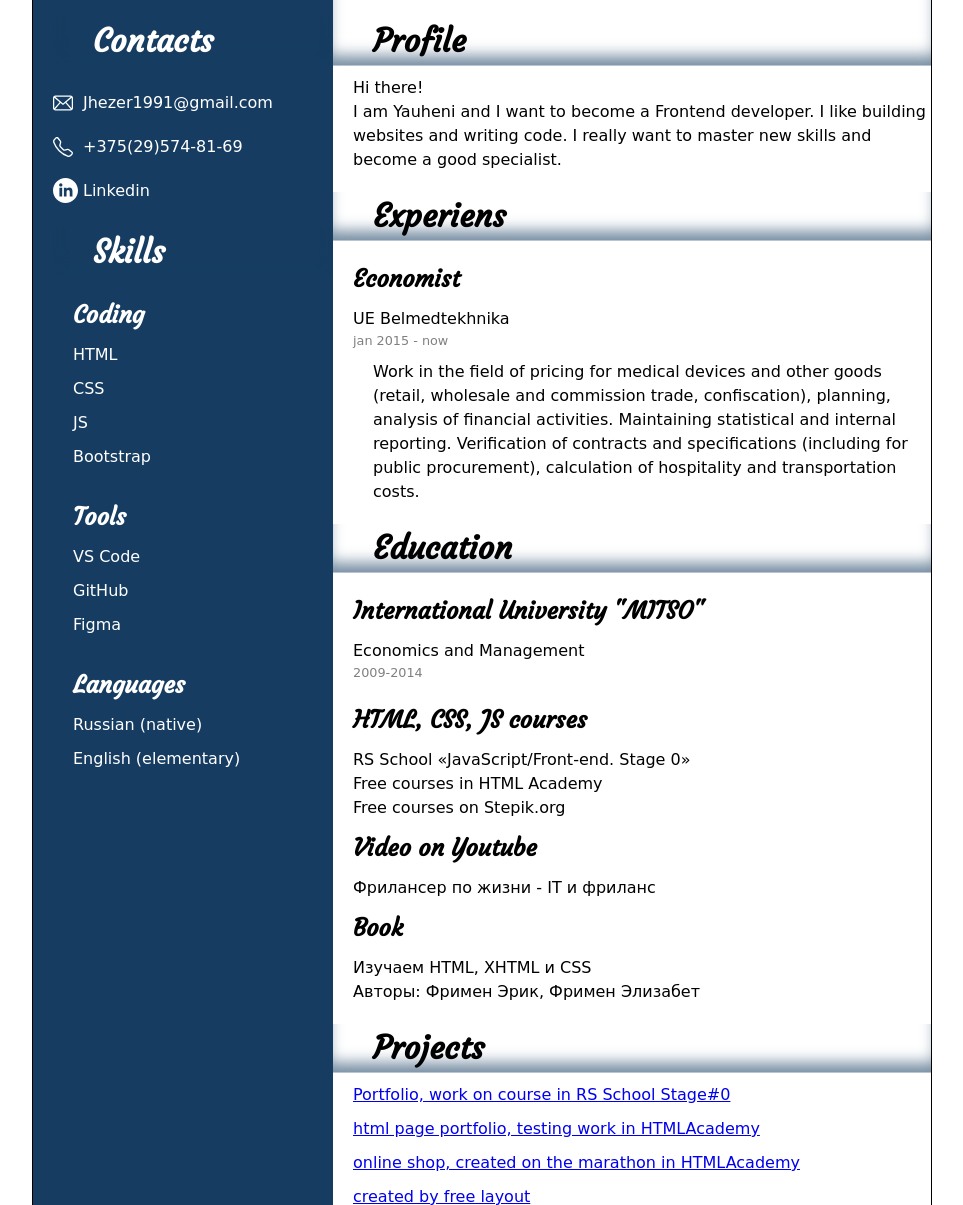
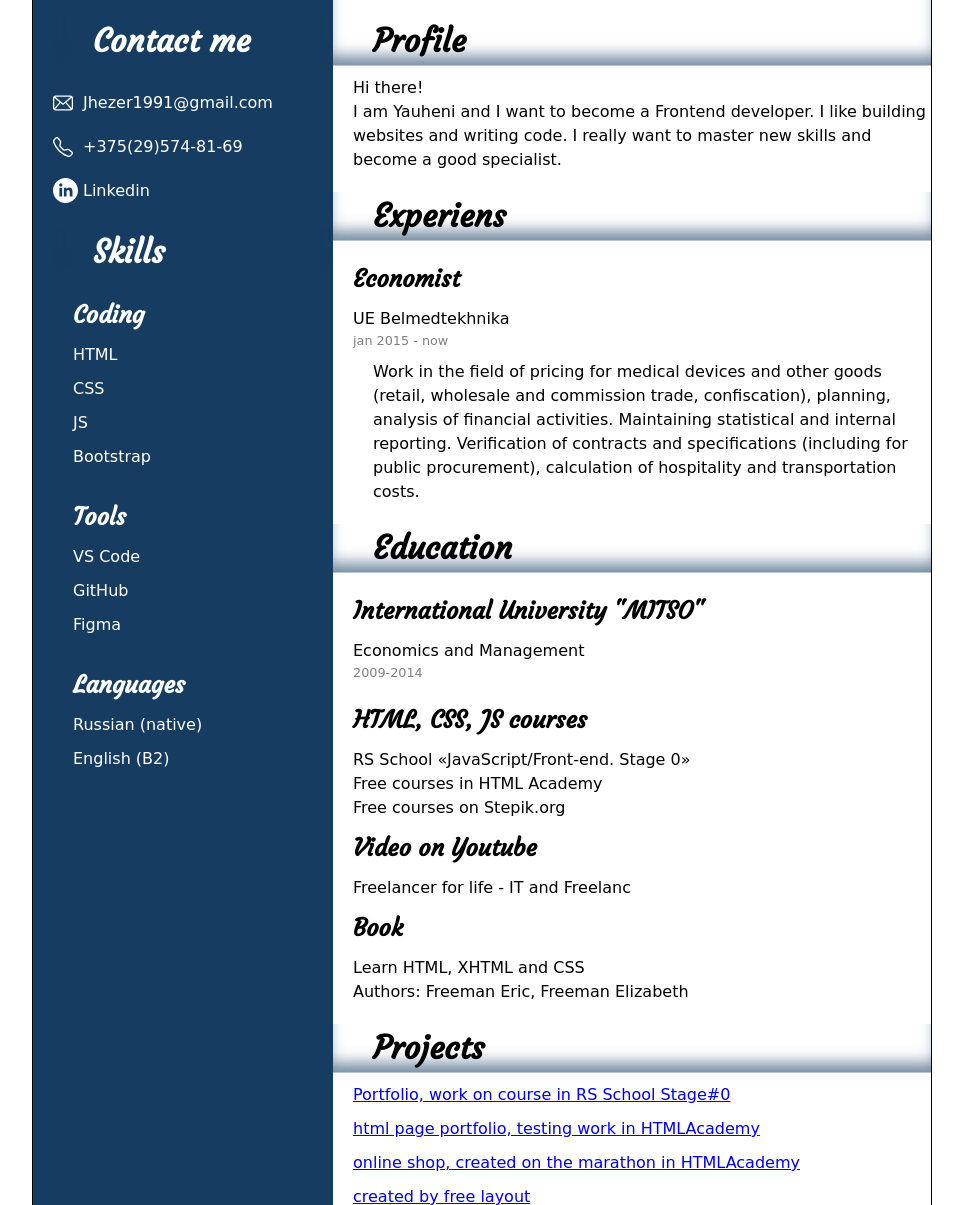
Before and after one commit to EStrukov/CV, a plain HTML site: page index.html in a window 1280 px wide. Shown: the part 282-1487 px from the top of the page, without its empty margins (158-1121 px from the left). Drawn offline with Linux system fonts and the light colour scheme; a script that the page names is missing; a web font is replaced by a local one.

Commit message:
correct text

```diff
--- a/index.html
+++ b/index.html
@@ -22,7 +22,7 @@
   </header>
   <aside>
 		<article class="contact">
-		<h2>Contacts</h2>
+		<h2>Contact me</h2>
 			<a class="email" href="mailto:Jhezer1991@gmail.com">Jhezer1991@gmail.com</a>
 			<a class="phone" href="tel:+375295748169">+375(29)574-81-69</a>
 			<a class="linkedin" href="https://www.linkedin.com/in/evgeniy-strukov-48750321b/">Linkedin</a>
@@ -45,7 +45,7 @@
         <h4 class="subtitle">Languages</h4>
         <ul>
           <li>Russian (native)</li>
-          <li>English (elementary)</li>
+          <li>English (B2)</li>
         </ul>
       </div>
     </aside>
@@ -82,12 +82,12 @@ I like building websites and writing code. I really want to master new skills an
         </div>
         <div>
           <h3>Video on Youtube</h3>
-          <p class="discription">Фрилансер по жизни - IT и фриланс</p>
+          <p class="discription">Freelancer for life - IT and Freelanc</p>
         </div>
         <div>
           <h3>Book</h3>
-          <p class="discription">Изучаем HTML, XHTML и CSS</p>
-          <p class="discription">Авторы: Фримен Эрик, Фримен Элизабет</p>
+          <p class="discription">Learn HTML, XHTML and CSS</p>
+          <p class="discription">Authors: Freeman Eric, Freeman Elizabeth</p>
         </div>
       </section>
 	   <section class="project" id="project">
```
